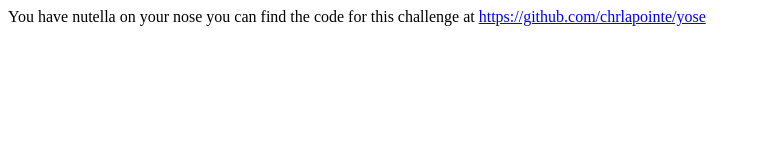
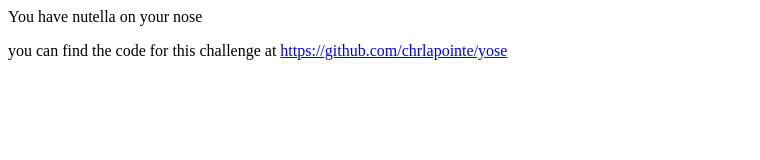
Before and after one commit to chrlapointe/yose, a website: page public/index.html in a window 1280 px wide. Shown: the whole page, without its empty margins (0-760 px from the left). Drawn offline with Linux system fonts and the light colour scheme.

Commit message:
finishing challenge 2... I hope

```diff
--- a/public/index.html
+++ b/public/index.html
@@ -1,4 +1,4 @@
 <html>
 You have nutella on your nose
-you can find the code for this challenge at <a href="https://github.com/chrlapointe/yose">https://github.com/chrlapointe/yose</a>
+<p>you can find the code for this challenge at <a href="https://github.com/chrlapointe/yose">https://github.com/chrlapointe/yose</a></p>
 </html>
```
Also changed, not shown: README.md.
